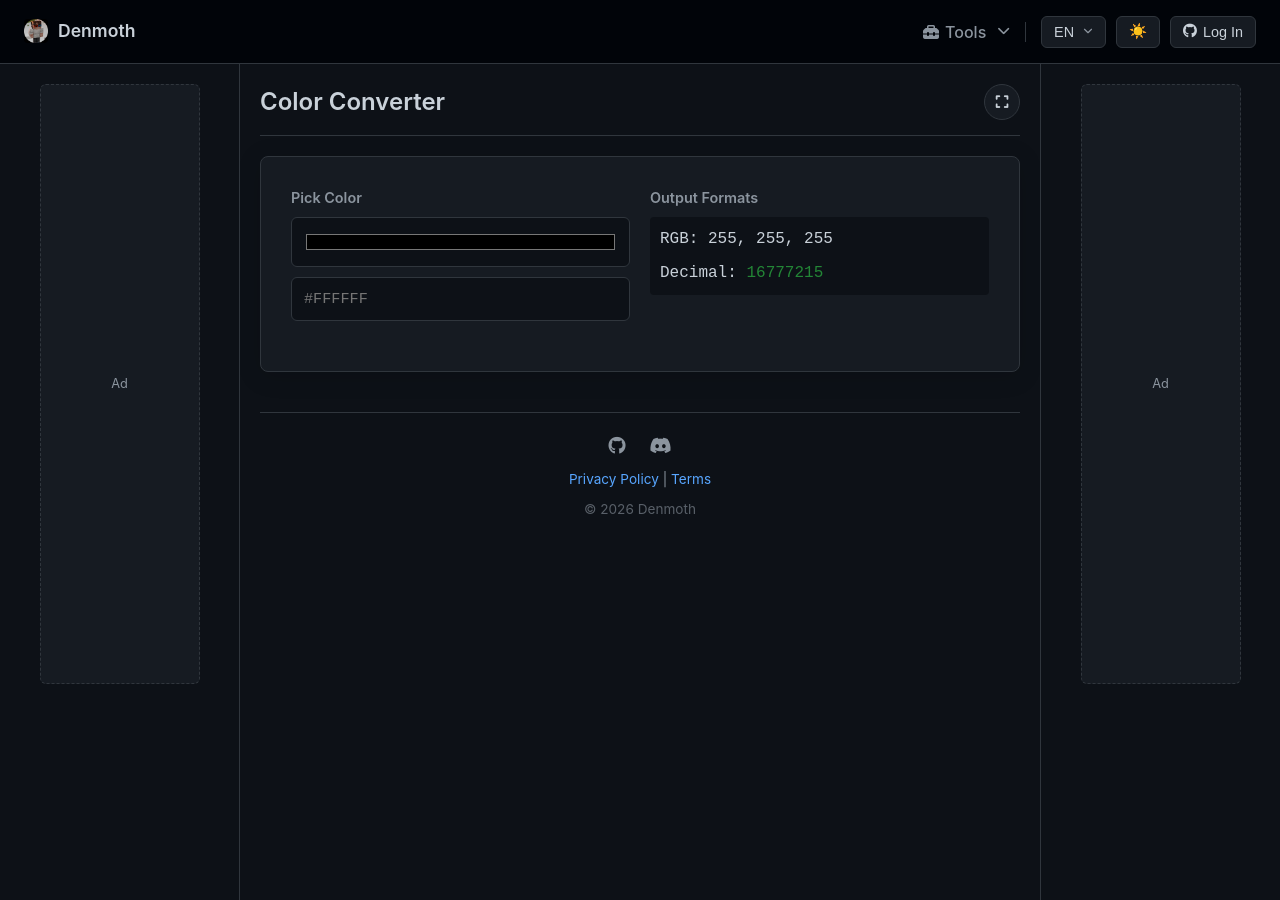
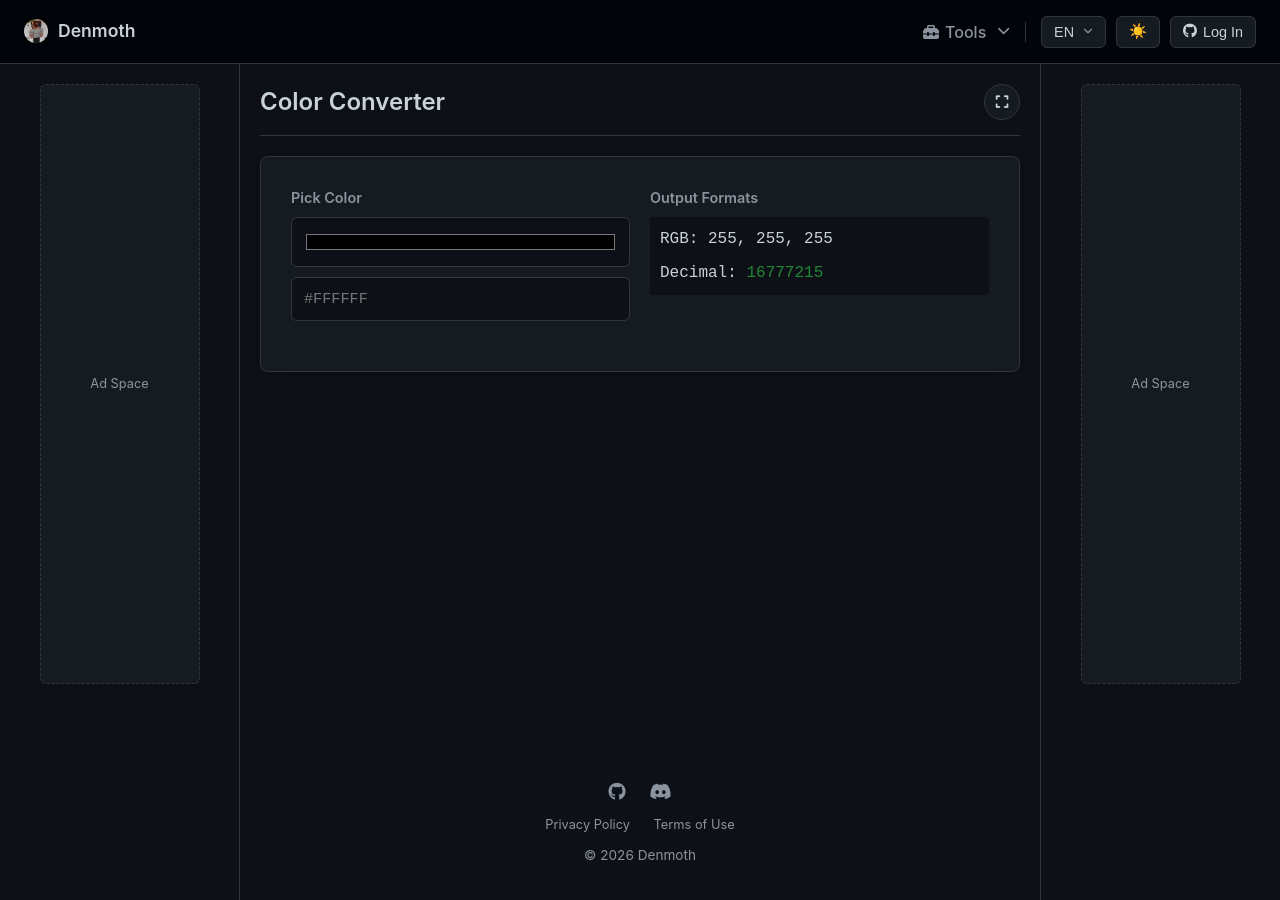
Before and after one commit to denmoth/Denmoth.github.io, a Jekyll site: the page built from tools/color.html, in a window 1280 px wide. Built offline with Jekyll 4.4.1, drawn with Linux system fonts in a browser that asks for light colours; a script that is not in the unit is left out.

Commit message:
Update tool.html

```diff
--- a/_layouts/tool.html
+++ b/_layouts/tool.html
@@ -5,30 +5,64 @@
 </head>
 <body class="lang-en tool-body">
     {% include header.html %}
+
     <div class="tool-wrapper" id="tool-wrapper">
-        <aside class="ad-sidebar left"><div class="ad-placeholder">Ad</div></aside>
+        <aside class="ad-sidebar left">
+            <div class="ad-placeholder">Ad Space</div>
+        </aside>
+
         <main class="tool-content">
             <div class="tool-header">
                 <h1 class="page-title">{{ page.title }}</h1>
                 <div class="tool-controls">
-                    <button id="fullscreen-btn" class="btn-icon"><i class="fa-solid fa-expand"></i></button>
+                    <button id="fullscreen-btn" class="btn-icon" title="Toggle Fullscreen">
+                        <i class="fa-solid fa-expand"></i>
+                    </button>
                 </div>
             </div>
-            <div class="tool-card">{{ content }}</div>
 
-            <footer class="footer" style="margin-top:40px; border-top:1px solid var(--border); padding-top:20px;">
+            <div class="fullscreen-ad-banner" style="display:none; width:100%; max-width:900px; height:90px; background:var(--bg-panel); border:1px solid var(--border); margin-bottom:15px; align-items:center; justify-content:center; border-radius:8px; color:var(--text-muted); font-size:0.8rem;">
+                Fullscreen Ad Banner
+            </div>
+
+            <div class="tool-card" id="tool-card-container">
+                {{ content }}
+            </div>
+
+            <footer class="footer" style="margin-top:auto; width:100%; border:none; background:transparent;">
                 <div class="socials">
                     <a href="https://github.com/Denmoth"><i class="fa-brands fa-github"></i></a>
                     <a href="https://discord.gg/BCXqNfPnSh"><i class="fa-brands fa-discord"></i></a>
                 </div>
-                <div style="font-size:0.85rem; margin-top:10px;">
-                    <a href="/privacy/">Privacy Policy</a> | <a href="/terms/">Terms</a>
+                <div style="font-size:0.8rem; margin-top:10px;">
+                    <a href="/privacy/" style="color:var(--text-muted); margin:0 10px;">Privacy Policy</a>
+                    <a href="/terms/" style="color:var(--text-muted); margin:0 10px;">Terms of Use</a>
                 </div>
-                <div style="margin-top:10px; opacity:0.6;">© 2026 Denmoth</div>
+                <div style="margin-top:10px;">© 2026 Denmoth</div>
             </footer>
         </main>
-        <aside class="ad-sidebar right"><div class="ad-placeholder">Ad</div></aside>
+
+        <aside class="ad-sidebar right">
+            <div class="ad-placeholder">Ad Space</div>
+        </aside>
     </div>
+
     <script src="/assets/js/main.js"></script>
+    <script>
+        const fsBtn = document.getElementById('fullscreen-btn');
+        const wrapper = document.getElementById('tool-wrapper');
+        const fsAd = document.querySelector('.fullscreen-ad-banner');
+
+        if(fsBtn && wrapper) {
+            fsBtn.addEventListener('click', () => {
+                wrapper.classList.toggle('maximized');
+                const icon = fsBtn.querySelector('i');
+                const isMax = wrapper.classList.contains('maximized');
+
+                icon.classList.replace(isMax ? 'fa-expand' : 'fa-compress', isMax ? 'fa-compress' : 'fa-expand');
+                if(fsAd) fsAd.style.display = isMax ? 'flex' : 'none';
+            });
+        }
+    </script>
 </body>
 </html>
```
